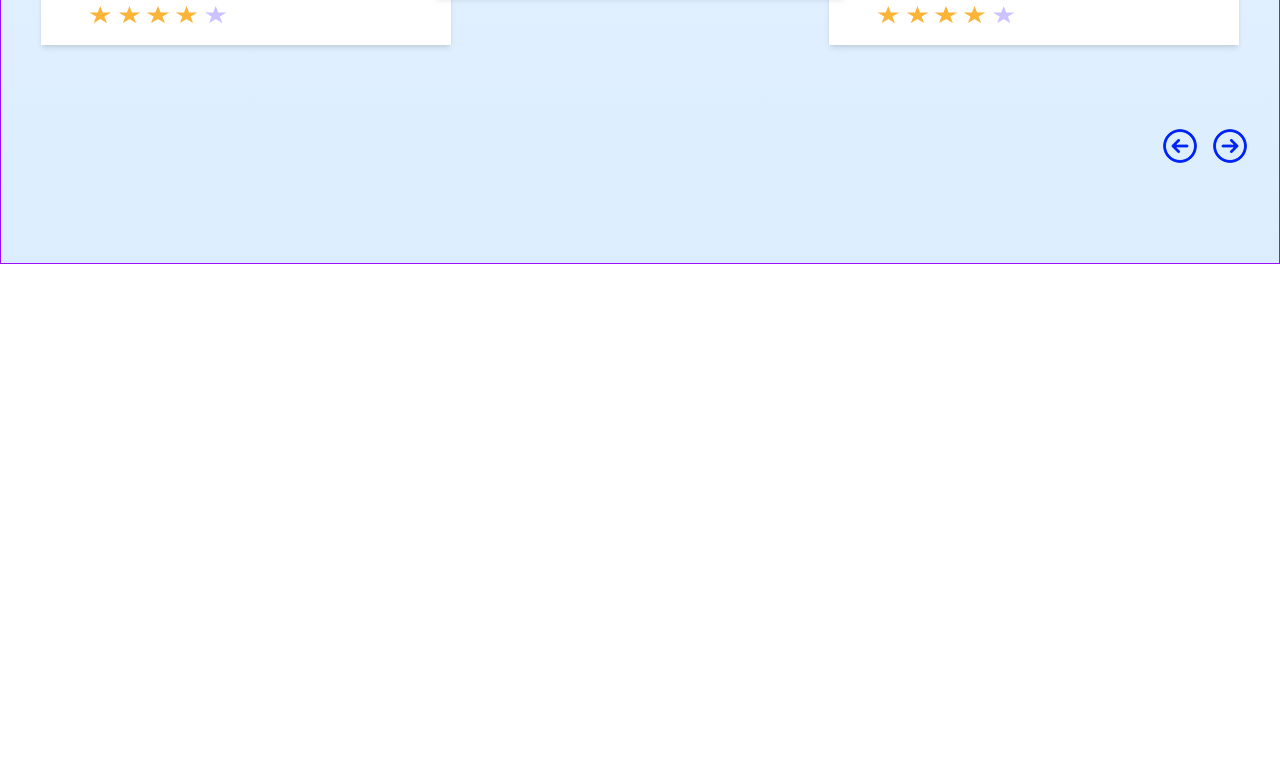
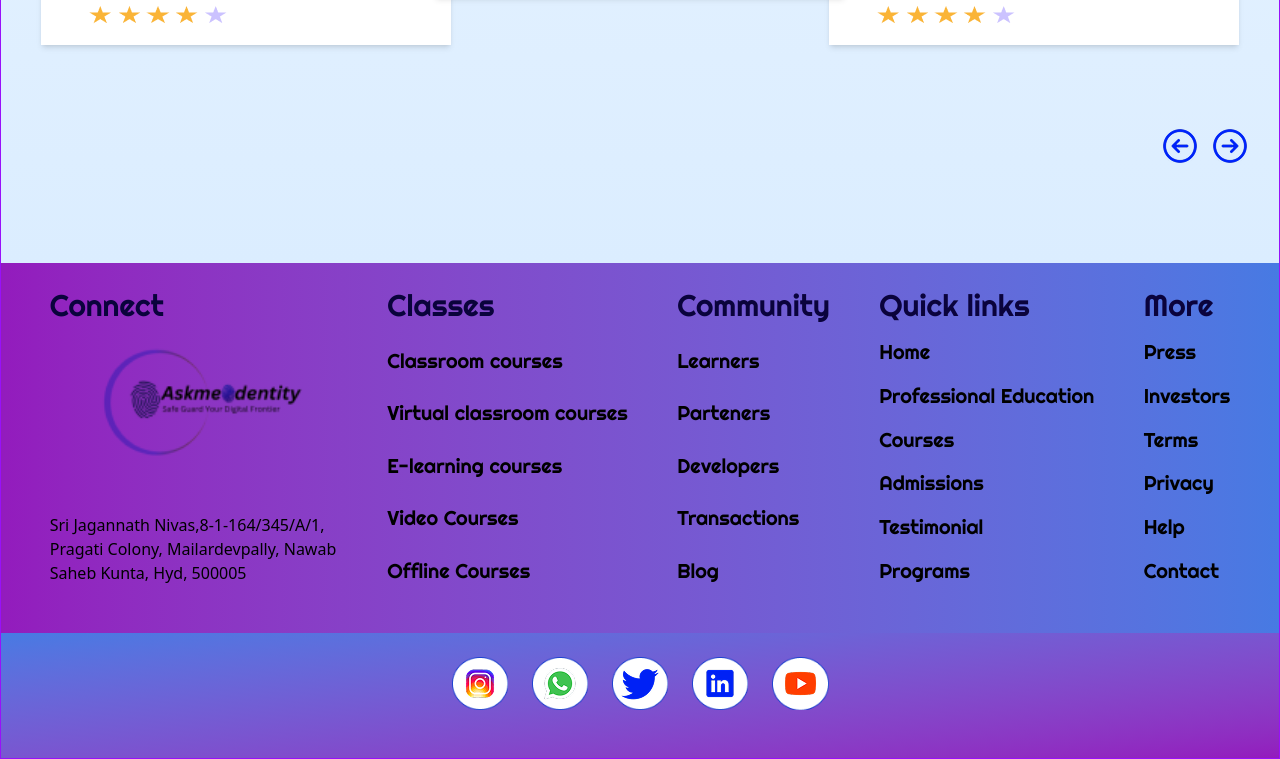
Before and after one commit to Paramesh-Kumar-2004/Landing_Page_Task-2, a plain HTML site: page index.html in a window 1280 px wide. Shown: the part 5160-5919 px from the top of the page. Before the commit the page ends 5424 px from the top, so only its background shows below. Drawn offline with nearby package versions, Linux system fonts and the light colour scheme.

Commit message:
Working On Footer Part

```diff
--- a/index.html
+++ b/index.html
@@ -623,12 +623,83 @@
 
     <footer>
         <!-- Quick Links -->
-        <div>
-
+        <div class="flex flex-wrap justify-around bg-gradient-to-r from-[#931BBD] to-[#477AE3] px-6 pt-6 pb-12">
+            <div class="w-72 flex flex-col gap-3 ">
+                <h1 class="font-[Righteous] font-normal text-3xl text-[#0A033C]">Connect</h1>
+                <img src="assets/Hero_Page/Logo.png" alt="Logo" class="mix-blend-multiply">
+                <p>Sri Jagannath Nivas,8-1-164/345/A/1, Pragati Colony, Mailardevpally, Nawab Saheb Kunta, Hyd, 500005
+                </p>
+            </div>
+            <div class="flex flex-col justify-between">
+                <h1 class="font-[Righteous] font-normal text-3xl text-[#0A033C]">Classes</h1>
+                <p class="font-[Righteous] font-normal text-xl">Classroom courses</p>
+                <p class="font-[Righteous] font-normal text-xl">Virtual classroom courses</p>
+                <p class="font-[Righteous] font-normal text-xl">E-learning courses</p>
+                <p class="font-[Righteous] font-normal text-xl">Video Courses</p>
+                <p class="font-[Righteous] font-normal text-xl">Offline Courses</p>
+            </div>
+            <div class="flex flex-col justify-between">
+                <h1 class="font-[Righteous] font-normal text-3xl text-[#0A033C]">Community</h1>
+                <p class="font-[Righteous] font-normal text-xl">Learners</p>
+                <p class="font-[Righteous] font-normal text-xl">Parteners</p>
+                <p class="font-[Righteous] font-normal text-xl">Developers</p>
+                <p class="font-[Righteous] font-normal text-xl">Transactions</p>
+                <p class="font-[Righteous] font-normal text-xl">Blog</p>
+            </div>
+            <div class="flex flex-col justify-between">
+                <h1 class="font-[Righteous] font-normal text-3xl text-[#0A033C]">Quick links</h1>
+                <p class="font-[Righteous] font-normal text-xl">Home</p>
+                <p class="font-[Righteous] font-normal text-xl">Professional Education</p>
+                <p class="font-[Righteous] font-normal text-xl">Courses</p>
+                <p class="font-[Righteous] font-normal text-xl">Admissions</p>
+                <p class="font-[Righteous] font-normal text-xl">Testimonial</p>
+                <p class="font-[Righteous] font-normal text-xl">Programs</p>
+            </div>
+            <div class="flex flex-col justify-between">
+                <h1 class="font-[Righteous] font-normal text-3xl text-[#0A033C]">More</h1>
+                <p class="font-[Righteous] font-normal text-xl">Press</p>
+                <p class="font-[Righteous] font-normal text-xl">Investors</p>
+                <p class="font-[Righteous] font-normal text-xl">Terms</p>
+                <p class="font-[Righteous] font-normal text-xl">Privacy</p>
+                <p class="font-[Righteous] font-normal text-xl">Help</p>
+                <p class="font-[Righteous] font-normal text-xl">Contact</p>
+            </div>
         </div>
 
         <!-- Social Media Icons -->
-        <div>
+        <div class="flex flex-wrap justify-center gap-6 bg-gradient-to-br from-[#477AE3] to-[#931BBD] px-6 pt-6 pb-12">
+
+            <!-- Icons -->
+            <!-- Instagram -->
+            <div class="w-auto h-auto">
+                <div class="bg-[url('assets/Footer/Ellipse.png')] bg-cover bg-no-repeat">
+                    <img src="assets/Footer/Instagram.png" alt="Instagram" class="p-2">
+                </div>
+            </div>
+            <!-- WhatsApp -->
+            <div class="w-auto h-auto">
+                <div class="bg-[url('assets/Footer/Ellipse.png')] bg-cover bg-no-repeat">
+                    <img src="assets/Footer/WhatsApp.png" alt="WhatsApp" class="p-2">
+                </div>
+            </div>
+            <!-- X -->
+            <div class="w-auto h-auto">
+                <div class="bg-[url('assets/Footer/Ellipse.png')] bg-cover bg-no-repeat">
+                    <img src="assets/Footer/Twitter.png" alt="Twitter" class="p-2">
+                </div>
+            </div>
+            <!-- LinkedIn -->
+            <div class="w-auto h-auto">
+                <div class="bg-[url('assets/Footer/Ellipse.png')] bg-cover bg-no-repeat">
+                    <img src="assets/Footer/LinkedIn.png" alt="LinkedIn" class="p-2">
+                </div>
+            </div>
+            <!-- You Tube -->
+            <div class="w-auto h-auto">
+                <div class="bg-[url('assets/Footer/Ellipse.png')] bg-cover bg-no-repeat">
+                    <img src="assets/Footer/YouTube.png" alt="YouTube" class="p-2">
+                </div>
+            </div>
 
         </div>
 
```
Also changed, not shown: assets/Footer/Ellipse.png (added), assets/Footer/Instagram.png (added), assets/Footer/LinkedIn.png (added), assets/Footer/Twitter.png (added), assets/Footer/WhatsApp.png (added), assets/Footer/YouTube.png (added).
